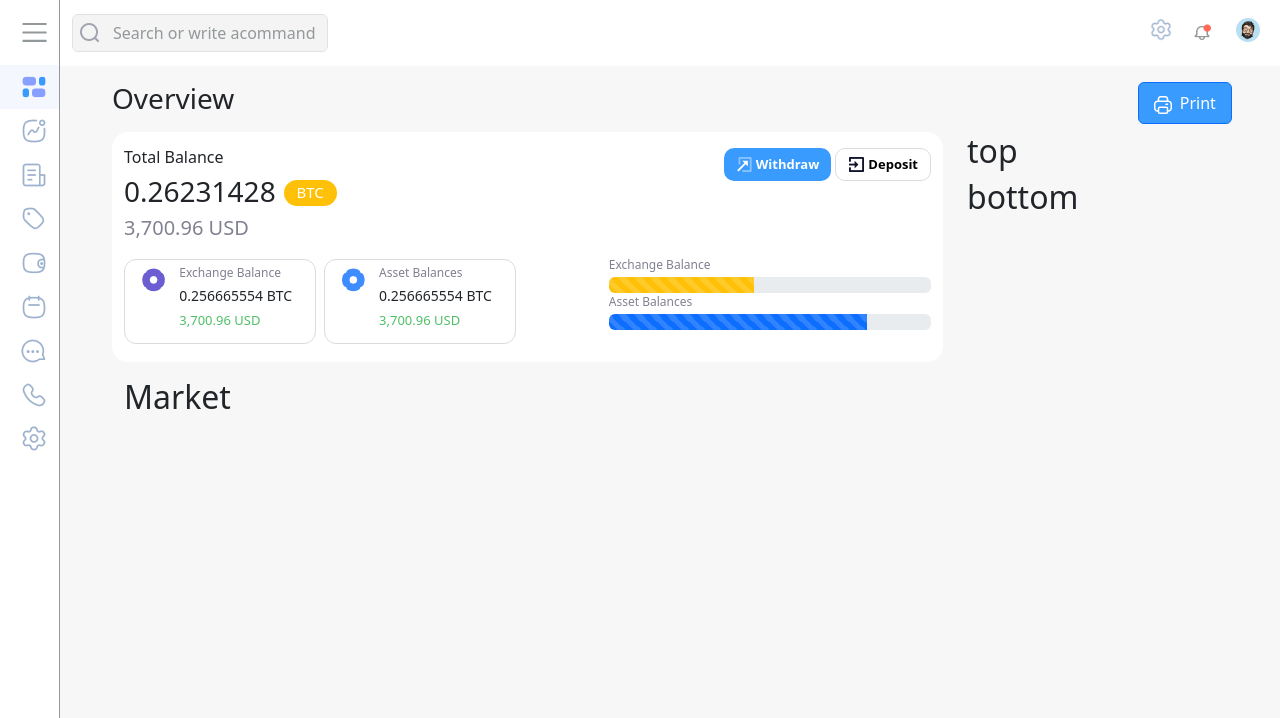
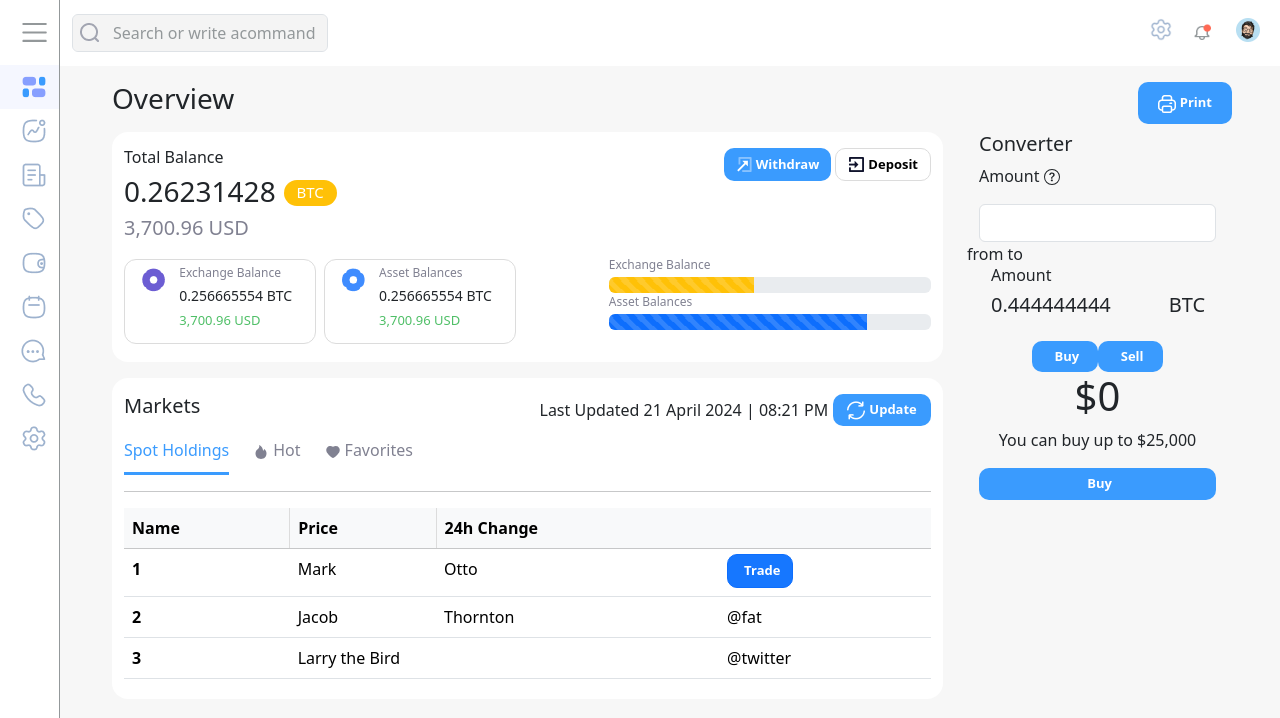
Before and after one commit to yasmeenTarekKhater/codeClouderTask, a React (Vite) app: page / in a window 1280 px wide. Shown: the top 718 px of the page. Built offline with nearby package versions, Linux system fonts and the light colour scheme.

Commit message:
add Market , Converter and payment section

```diff
--- a/src/components/ui/Button.jsx
+++ b/src/components/ui/Button.jsx
@@ -1,10 +1,11 @@
 import React from 'react'
 import  Button  from 'react-bootstrap/Button';
 
-const CustomButton = ({customClass,children}) => {
+const CustomButton = ({customClass,imageSource,imagealt,buttonTitle}) => {
   return (
     <Button className={customClass}>
-          {children}
+         <img className='me-1' src={imageSource} alt={imagealt}/>
+         {buttonTitle}
     </Button>
   )
 }
--- /dev/null
+++ b/src/components/ui/Converter.jsx
@@ -0,0 +1,28 @@
+import React from 'react'
+import Row from "react-bootstrap/Row";
+import { BsQuestionCircle } from "react-icons/bs";
+
+import TextInput from "../form/TextInput";
+
+const Converter = () => {
+  return (
+    <div className="container mb-3">
+            <h5>Converter</h5>
+            <p>Amount <BsQuestionCircle /></p>
+            <TextInput/>
+            <Row>
+              from
+              to
+            </Row>
+            <div className="container">
+              <h6>Amount</h6>
+              <Row className="justify-content-between">
+                <h5 className="col-7">0.444444444</h5>
+                <h5 className="col-3">BTC</h5>
+              </Row>
+            </div>
+    </div>
+  )
+}
+
+export default Converter
--- /dev/null
+++ b/src/components/ui/MarketTable.jsx
@@ -0,0 +1,40 @@
+import React from "react";
+import CustomButton from "./Button";
+
+const MarketTable = () => {
+  return (
+    <table className="table  mt-3 ">
+      <thead className="table-light">
+        <tr>
+          <th scope="col">Name</th>
+          <th scope="col">Price</th>
+          <th scope="col">24h Change</th>
+          <th scope="col"></th>
+        </tr>
+      </thead>
+      <tbody>
+        <tr>
+          <th scope="row">1</th>
+          <td>Mark</td>
+          <td>Otto</td>
+          <td>
+          <CustomButton customClass="tradebutton commonButton" buttonTitle="Trade"></CustomButton>
+          </td>
+        </tr>
+        <tr>
+          <th scope="row">2</th>
+          <td>Jacob</td>
+          <td>Thornton</td>
+          <td>@fat</td>
+        </tr>
+        <tr>
+          <th scope="row">3</th>
+          <td colspan="2">Larry the Bird</td>
+          <td>@twitter</td>
+        </tr>
+      </tbody>
+    </table>
+  );
+};
+
+export default MarketTable;
--- /dev/null
+++ b/src/components/ui/Payment.jsx
@@ -0,0 +1,30 @@
+import React from 'react'
+import Row from 'react-bootstrap/Row'
+import CustomButton from './Button'
+
+const Payment = () => {
+  return (
+    <div className='container'>
+        <Row className='justify-content-center'>
+        <CustomButton
+            customClass="col-3 updateMarketBtn commonButton"
+            buttonTitle="Buy"
+        ></CustomButton>
+        <CustomButton
+            customClass="col-3 updateMarketBtn commonButton"
+            buttonTitle="Sell"
+        ></CustomButton>
+        </Row>
+        <div className='text-center'>
+            <h1 >$0</h1>
+            <p>You can buy up to $25,000</p>
+        </div>
+        <CustomButton
+            customClass="col-12 updateMarketBtn commonButton"
+            buttonTitle="Buy"
+        ></CustomButton>
+    </div>
+  )
+}
+
+export default Payment
--- a/src/pages/Overview.jsx
+++ b/src/pages/Overview.jsx
@@ -1,77 +1,167 @@
-import React from "react";
+import React, { useState } from "react";
+import { Link } from "react-router-dom";
 import Container from "react-bootstrap/Container";
-import Row  from "react-bootstrap/Row";
+import Row from "react-bootstrap/Row";
 import Badge from "react-bootstrap/Badge";
+import { AiFillFire } from "react-icons/ai";
+import { AiFillHeart } from "react-icons/ai";
+
 
 import print from "../assets/icons/fi-rr-print.png";
 import check from "../assets/icons/f-check.png";
 import deposit from "../assets/icons/deposit.png";
 import dotColor from "../assets/images/color.png";
 import dotColor2 from "../assets/images/color2.png";
+import refresh from "../assets/icons/fi-rr-refresh.png";
+
 import CustomButton from "../components/ui/Button";
 import BalanceContainer from "../components/ui/BalanceContainer";
-
-import './css/Overview.css';
 import BalanceProgress from "../components/ui/BalanceProgress";
 
+import "./css/Overview.css";
+import MarketTable from "../components/ui/MarketTable";
+import Converter from "../components/ui/Converter";
+import Payment from "../components/ui/Payment";
 
 const Overview = () => {
+  const [activeLink, setActiveLink] = useState(1);
+
+  const handleLinkClick = (pathNumber) => {
+    setActiveLink(pathNumber);
+  };
   return (
     <Container className="mt-3">
       <Row className="justify-content-between mb-2 pe-2">
         <h3 className="col-2">Overview</h3>
-        <CustomButton customClass="col-1 printButton">
-          <img src={print} alt='print' className="me-2"/>
-          Print
-        </CustomButton>
+        <CustomButton
+          customClass="col-1 printButton commonButton"
+          imageSource={print}
+          imagealt="print"
+          buttonTitle="Print"
+        ></CustomButton>
       </Row>
+
       <Row>
+        {/* -----------LeftSide-------------- */}
         <div className="col-9">
+          {/* ----------Balance Container------------ */}
           <div className="container rounded-4 py-3 totalBalanceContainer">
             <Row className="justify-content-between">
               <div className="col-4">
                 <h6>Total Balance</h6>
-                  <h3 className="d-flex">0.26231428 <Badge pill bg="warning"  className="ms-2 btcBadge" >BTC</Badge></h3>
+                <h3 className="d-flex">
+                  0.26231428{" "}
+                  <Badge pill bg="warning" className="ms-2 btcBadge">
+                    BTC
+                  </Badge>
+                </h3>
                 <h5 className="totalUSD">3,700.96 USD</h5>
               </div>
               <div className="col-4 d-flex justify-content-end gap-1 h-25">
-                <CustomButton customClass="withdrawBtn">
-                 <img src={check} alt="Withdraw" className="me-1"/>
-                  Withdraw
-                </CustomButton>
-                <CustomButton customClass="depositBtn">
-                  <img src={deposit} alt="Deposit" className="me-1"/>
-                  Deposit
-                </CustomButton>
+                <CustomButton
+                  customClass="withdrawBtn commonButton"
+                  imageSource={check}
+                  imagealt="Withdraw"
+                  buttonTitle="Withdraw"
+                ></CustomButton>
+                <CustomButton
+                  customClass="depositBtn commonButton"
+                  imageSource={deposit}
+                  imagealt="Deposit"
+                  buttonTitle="Deposit"
+                ></CustomButton>
               </div>
             </Row>
             <Row className="justify-content-between align-items-center mt-2">
               <div className="col-6 gap-2 d-flex ">
-                <BalanceContainer BalanceTitle='Exchange Balance' dotColor={dotColor}></BalanceContainer>
-                <BalanceContainer BalanceTitle='Asset Balances' dotColor={dotColor2}></BalanceContainer>
+                <BalanceContainer
+                  BalanceTitle="Exchange Balance"
+                  dotColor={dotColor}
+                ></BalanceContainer>
+                <BalanceContainer
+                  BalanceTitle="Asset Balances"
+                  dotColor={dotColor2}
+                ></BalanceContainer>
               </div>
               <div className="col-5 mb-3">
                 <BalanceProgress
-                  balanceTitle='Exchange Balance'
-                  balanceColor='warning'
+                  balanceTitle="Exchange Balance"
+                  balanceColor="warning"
                   balanceNumber={45}
                 ></BalanceProgress>
                 <BalanceProgress
-                  balanceTitle='Asset Balances'
-                  balanceColor='primary'
+                  balanceTitle="Asset Balances"
+                  balanceColor="primary"
                   balanceNumber={80}
                 ></BalanceProgress>
               </div>
             </Row>
           </div>
-           <div className="container rounded-4 py-3 maketsContainer">
-             <h2>Market</h2>
+          {/* ----------End Balance Container------------ */}
+
+          {/* ----------Market Container------------ */}
+          <div className="container rounded-4 mt-3 py-1 maketsContainer">
+            <Row className="justify-content-between align-items-center">
+              <h5 className="col-2">Markets</h5>
+              <div className="col-6 d-flex align-items-center h-25">
+                <p className="col-9 mt-3">
+                  <span>Last Updated</span> 21 April 2024 | 08:21 PM
+                </p>
+                <CustomButton
+                  customClass="col-3 updateMarketBtn commonButton"
+                  imageSource={refresh}
+                  imagealt="refresh"
+                  buttonTitle="Update"
+                ></CustomButton>
               </div>
+            </Row>
+            <Row>
+              <div className="d-flex gap-4">
+                <Link
+                  to="/"
+                  className={
+                    activeLink === 1 ? "maketsLinkActive" : "maketsLink"
+                  }
+                  onClick={() => handleLinkClick(1)}
+                >
+                  Spot Holdings
+                </Link>
+                <Link
+                  to="/"
+                  className={
+                    activeLink === 2 ? "maketsLinkActive" : "maketsLink"
+                  }
+                  onClick={() => handleLinkClick(2)}
+                >
+                  <AiFillFire className="me-1" />
+                  Hot
+                </Link>
+                <Link
+                  to="/"
+                  className={
+                    activeLink === 3 ? "maketsLinkActive" : "maketsLink"
+                  }
+                  onClick={() => handleLinkClick(3)}
+                >
+                  <AiFillHeart className="me-1" />
+                  Favorites
+                </Link>
               </div>
+            </Row>
+            <hr/>
+            <MarketTable/>
+          </div>
+          {/* ---------- End Market Container ------------ */}
+        </div>
+        {/* ----------- End LeftSide -------------- */}
+
+        {/* -----------RigthSide-------------- */}
         <div className="col-3 ">
-           <h2>top</h2>
-           <h2>bottom</h2>
+          <Converter/>
+          <Payment/>
         </div>
+        {/* ----------- End RigthSide-------------- */}
+
       </Row>
     </Container>
   );
--- a/src/pages/css/Overview.css
+++ b/src/pages/css/Overview.css
@@ -1,12 +1,17 @@
 .printButton{
     background-color: var(--base-color) !important;
+    border: none !important;
 }
 .printButton:hover{
     background-color: rgb(5, 124, 221) !important;
     transform: scale(1.04);
     transition: 1s;
 }
-
+.commonButton{
+    border-radius: 10px !important;
+    font-weight: 700 !important;
+    font-size: 13px !important;
+}
 /* ----------------------------Balances Section -------------------------- */
 .totalUSD{
     color: var(--text-gray-color);
@@ -26,18 +31,12 @@
 .withdrawBtn{
     background-color: var(--base-color) !important;
     border: none !important;
-    border-radius: 10px !important;
-    font-weight: 700 !important;
-    font-size: 13px !important;
 }
 
 .depositBtn{
     background-color: white !important;
     border: 1px solid var(--gray-border-color) !important;
     color: black !important;
-    border-radius: 10px !important;
-    font-weight: 700 !important;
-    font-size: 13px !important;
 }
 .exchangeAndAssets{
     border: var(--gray-border-color) 1px solid;
@@ -62,3 +61,31 @@ font-size: 14px;
     color: var(--text-gray-color);
 }
 /* ---------------------------- End Balances Section -------------------------- */
+
+/* ---------------------------- Market Section -------------------------- */
+.updateMarketBtn{
+    background-color: var(--base-color) !important;
+    border: none !important;
+}
+.maketsContainer{
+    background-color: white;
+}
+.maketsLink{
+    color: var(--text-gray-color);
+    padding-bottom: 10px;
+}
+.maketsLinkActive{
+    color: var(--base-color);
+    border-bottom: 3px solid var(--base-color);
+    padding-bottom: 10px;
+}
+table th:nth-child(2){
+    border-right: 1px solid var(--gray-border-color);
+    border-left: 1px solid var(--gray-border-color);
+}
+.tradebutton{
+    background-color: var( --trade-btn-color) !important;
+    color: white !important;
+    margin-top: -3px;
+ }
+ /* ---------------------------- End Market Section -------------------------- */
```
Lines whose indentation alone changed are shown as unchanged.
